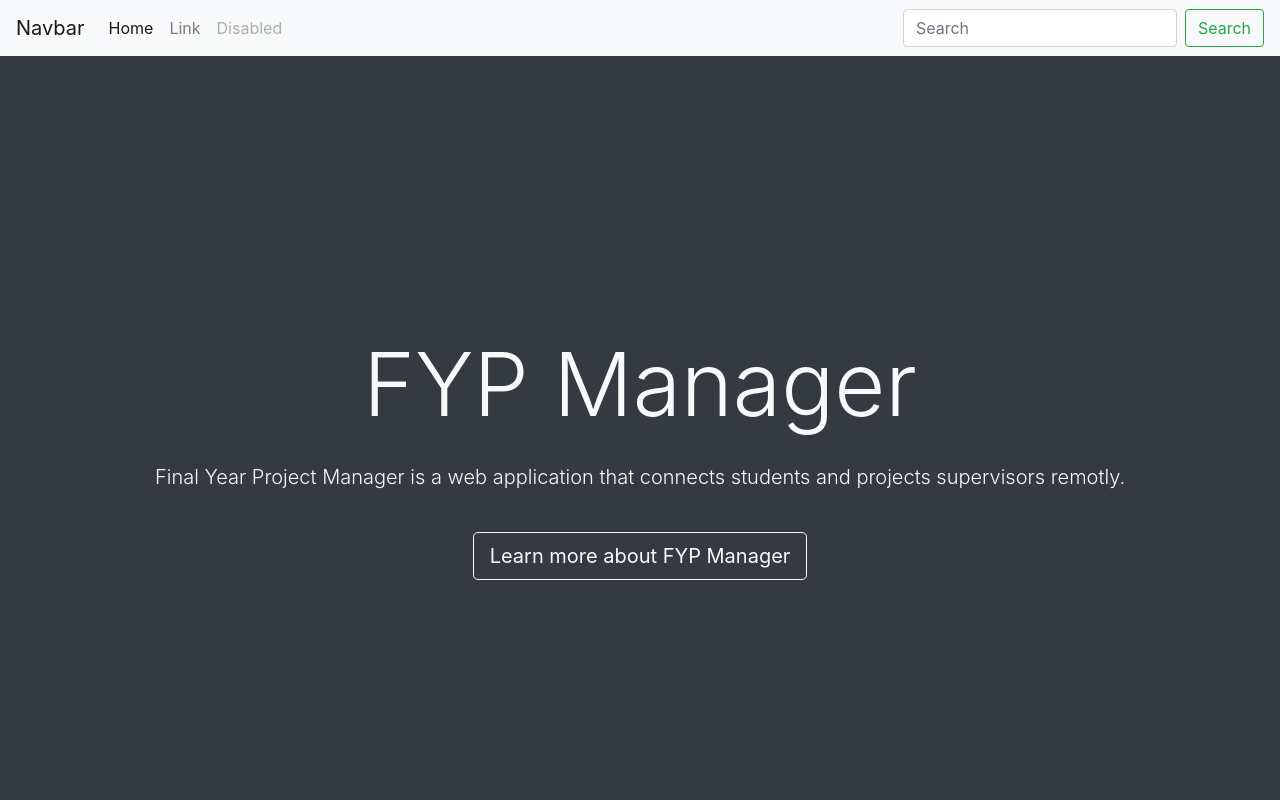
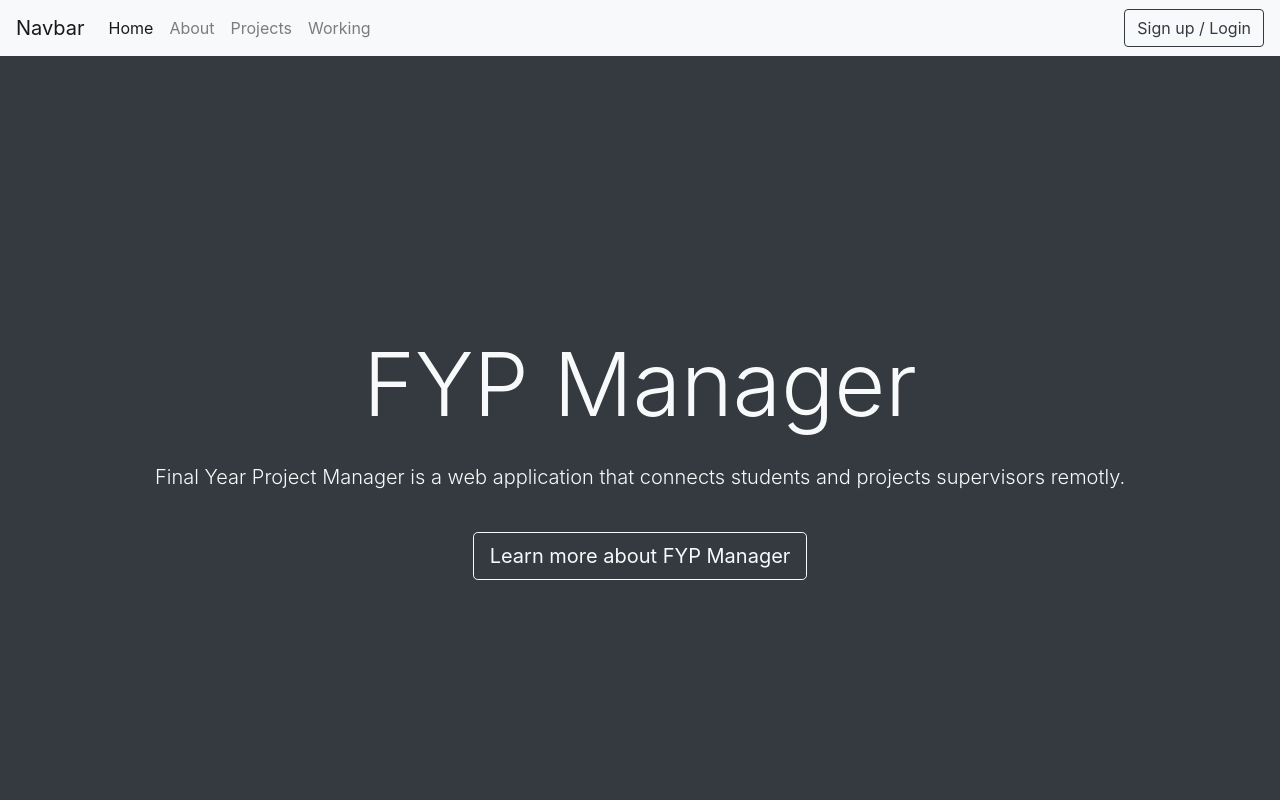
Before and after one commit to hashirshoaeb/FYP-Manager, a React (Create React App) app: page / in a window 1280 px wide. Shown: the top 800 px of the page. Built offline with nearby package versions, Linux system fonts and the light colour scheme.

Commit message:
static web done, corusel left

```diff
--- a/src/components/About.jsx
+++ b/src/components/About.jsx
@@ -8,7 +8,7 @@ class About extends Component {
   }
   render() {
     return (
-      <div className="container my-5">
+      <div id="about" className="container my-5">
         <div className="row">
           <div className="col-md-7">
             <h1 className="display-4 my-5">About FYP Manager</h1>
--- a/src/components/MainBody.jsx
+++ b/src/components/MainBody.jsx
@@ -7,7 +7,7 @@ class MainBody extends Component {
   }
   render() {
     return (
-      <div className="container-fluid bg-dark">
+      <div id="mainbody" className="container-fluid bg-dark">
         <div className="container-fluid d-flex flex-column justify-content-center text-center text-light vh-100">
           <h1 className="display-2 my-4">FYP Manager</h1>
           <p className="lead">
--- a/src/components/Navbar.jsx
+++ b/src/components/Navbar.jsx
@@ -8,7 +8,7 @@ class Navbar extends Component {
   render() {
     return (
       <nav class="navbar navbar-expand-lg navbar-light bg-light">
-        <a class="navbar-brand" href="#">
+        <a class="navbar-brand" href="#mainbody">
           Navbar
         </a>
         <button
@@ -26,31 +26,29 @@ class Navbar extends Component {
         <div class="collapse navbar-collapse" id="navbarTogglerDemo02">
           <ul class="navbar-nav mr-auto mt-2 mt-lg-0">
             <li class="nav-item active">
-              <a class="nav-link" href="#">
+              <a class="nav-link" href="#mainbody">
                 Home <span class="sr-only">(current)</span>
               </a>
             </li>
             <li class="nav-item">
-              <a class="nav-link" href="#">
-                Link
+              <a class="nav-link" href="#about">
+                About
               </a>
             </li>
             <li class="nav-item">
-              <a class="nav-link disabled" href="#">
-                Disabled
+              <a class="nav-link" href="#projects">
+                Projects
+              </a>
+            </li>
+            <li class="nav-item">
+              <a class="nav-link" href="#working">
+                Working
               </a>
             </li>
           </ul>
-          <form class="form-inline my-2 my-lg-0">
-            <input
-              class="form-control mr-sm-2"
-              type="search"
-              placeholder="Search"
-            />
-            <button class="btn btn-outline-success my-2 my-sm-0" type="submit">
-              Search
-            </button>
-          </form>
+          <button class="btn btn-outline-dark my-2 my-sm-0" type="submit">
+            Sign up / Login
+          </button>
         </div>
       </nav>
     );
--- a/src/components/Project.jsx
+++ b/src/components/Project.jsx
@@ -12,7 +12,7 @@ class Project extends Component {
 
   render() {
     return (
-      <div className="jumbotron my-5">
+      <div id="projects" className="jumbotron my-5">
         <div className="container-fluid">
           <h1 className="display-4 text-center">
             {" "}
--- a/src/components/Working.jsx
+++ b/src/components/Working.jsx
@@ -10,7 +10,7 @@ class Working extends Component {
   }
   render() {
     return (
-      <div className="container my-5">
+      <div id="working" className="container my-5">
         <div className="row">
           <div className="col-md-6 text-center">
             <h1 className="display-4 my-5">Step 1</h1>
--- a/src/components/signin.jsx
+++ b/src/components/signin.jsx
@@ -14,7 +14,7 @@ class Signin extends Component {
           <div className="col-md-6">
             <div className="card shadow-lg p-3 mb-5 bg-white rounded">
               <div className="card-body">
-                <h5 className="card-title">SignIn as Teacher</h5>
+                <h5 className="card-title">Sign in as Teacher</h5>
                 <form>
                   <div className="form-group">
                     <label for="expameleforname">Name:</label>
@@ -41,7 +41,7 @@ class Signin extends Component {
                     ></input>
                   </div>
                   <br></br>
-                  <button className="btn btn-dark btn-lg"> Signin </button>
+                  <button className="btn btn-dark btn-lg"> Sign in </button>
                 </form>
               </div>
             </div>
@@ -50,7 +50,7 @@ class Signin extends Component {
           <div className="col-md-6">
             <div className="card shadow-lg p-3 mb-5 bg-white rounded">
               <div className="card-body">
-                <h5 className="card-title">SignIn as Student</h5>
+                <h5 className="card-title">Sign in as Student</h5>
                 <form>
                   <div className="form-group">
                     <label for="expameleforname">Name:</label>
@@ -77,7 +77,7 @@ class Signin extends Component {
                     ></input>
                   </div>
                   <br></br>
-                  <button className="btn btn-dark btn-lg"> Signin </button>
+                  <button className="btn btn-dark btn-lg"> Sign in </button>
                 </form>
               </div>
             </div>
```
